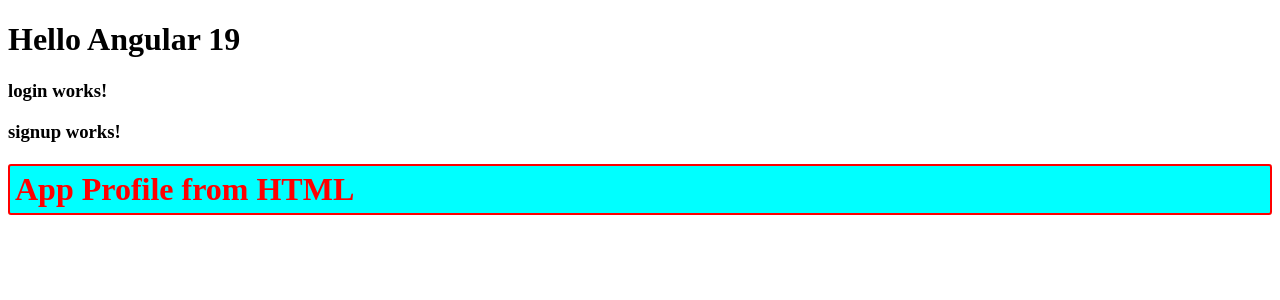
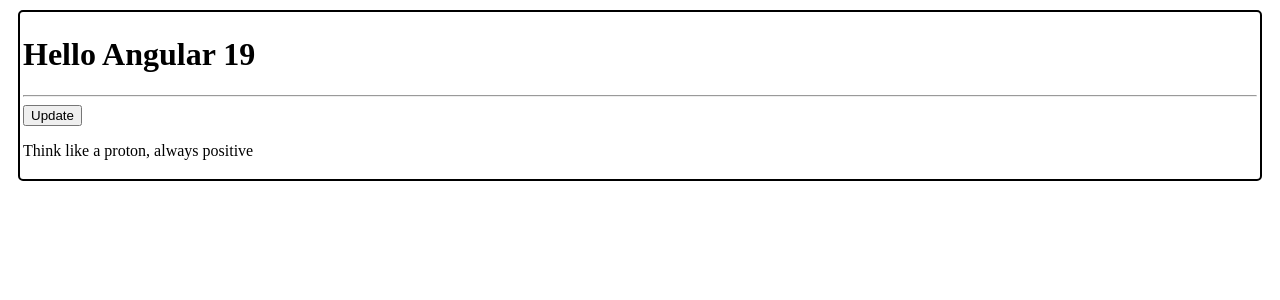
Before and after one commit to vikram-tatva/angular-19-learn, an Angular app: page / in a window 1280 px wide. Shown: the top 300 px of the page. Built offline with nearby package versions, Linux system fonts and the light colour scheme.

Commit message:
NG19L-001 Use interpolation, button and events
NG19L-001 Use interpolation, button and events

```diff
--- a/src/app/app.component.html
+++ b/src/app/app.component.html
@@ -1,8 +1 @@
-<h1>Hello Angular 19</h1>
-<h3>
-  <app-login></app-login>
-</h3>
-<h3>
-  <app-signup></app-signup>
-</h3>
-<app-profile></app-profile>
+<app-welcome></app-welcome>
--- a/src/app/app.component.ts
+++ b/src/app/app.component.ts
@@ -3,10 +3,11 @@
 import { LoginComponent } from "./login/login.component";
 import { SignupComponent } from "./signup/signup.component";
 import { ProfileComponent } from './profile/profile.component';
+import { WelcomeComponent } from './welcome/welcome.component';
 
 @Component({
   selector: 'app-root',
-  imports: [RouterOutlet, LoginComponent, SignupComponent, ProfileComponent],
+  imports: [RouterOutlet, WelcomeComponent],
   templateUrl: './app.component.html',
   styleUrl: './app.component.css'
 })
--- /dev/null
+++ b/src/app/welcome/welcome.component.css
@@ -0,0 +1,15 @@
+.container{
+    border: 2px solid;
+    border-radius: 5px;
+    margin: 10px;
+    padding: 3px;
+}
+
+.welcome{
+    color: red;
+    background-color: lightblue;
+    border: 2px dashed;
+    border-radius: 5px;
+    padding: 3px;
+    align-items: left;
+}
--- /dev/null
+++ b/src/app/welcome/welcome.component.html
@@ -0,0 +1,6 @@
+<div class="container">
+    <h1>Hello {{name}}</h1>
+    <hr>
+    <button type="button" (click)="handelBtnClick()">Update</button>
+    <p (mouseover)="handelMouseOver($event)">Think like a proton, always positive</p>
+</div>
--- /dev/null
+++ b/src/app/welcome/welcome.component.ts
@@ -0,0 +1,17 @@
+import { Component } from '@angular/core';
+
+@Component({
+  selector: 'app-welcome',
+  imports: [],
+  templateUrl: './welcome.component.html',
+  styleUrl: './welcome.component.css'
+})
+export class WelcomeComponent {
+  name = "Angular 19";
+  handelBtnClick(){
+    this.name="Vikram Dharajiya"
+  }
+  handelMouseOver($event:Event){
+    console.log("function call", $event.type)
+  }
+}
```
Also changed, not shown: 1 other file (tests, documents, lock files or other folders).
